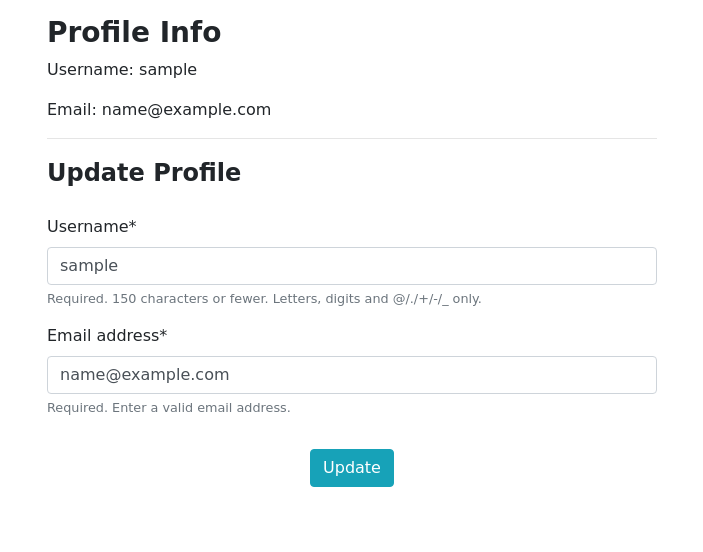
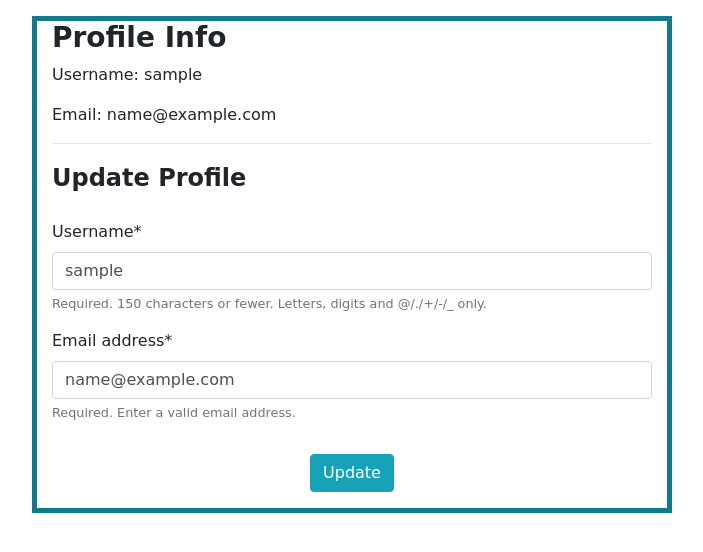
Before and after one commit to KJY93/Project-4-Django-FullStack-Web-Development, a Django app: page /accounts/view_profile/ in a window 1280 px wide. Shown: the part 64-616 px from the top of the page, without its empty margins (288-991 px from the left). Run offline with Django 3.2, Linux system fonts and the light colour scheme; the visitor is signed in with stand-in values (Sample User, id 1); some libraries are stand-ins or nearby versions; some web fonts are replaced.

Commit message:
added CSS styling for update info container in the profile.template.html file

```diff
--- a/static/css/styles.css
+++ b/static/css/styles.css
@@ -134,6 +134,12 @@ ul {
     justify-content: flex-end;
 }
 
+#updateFormContainer {
+    border-style: solid;
+    border-width: thick;
+    border-color: #117a8b;
+}
+
 @media (max-width: 575.98px) {
     .title, .author, .price {
         font-size: 1.2em;
```
